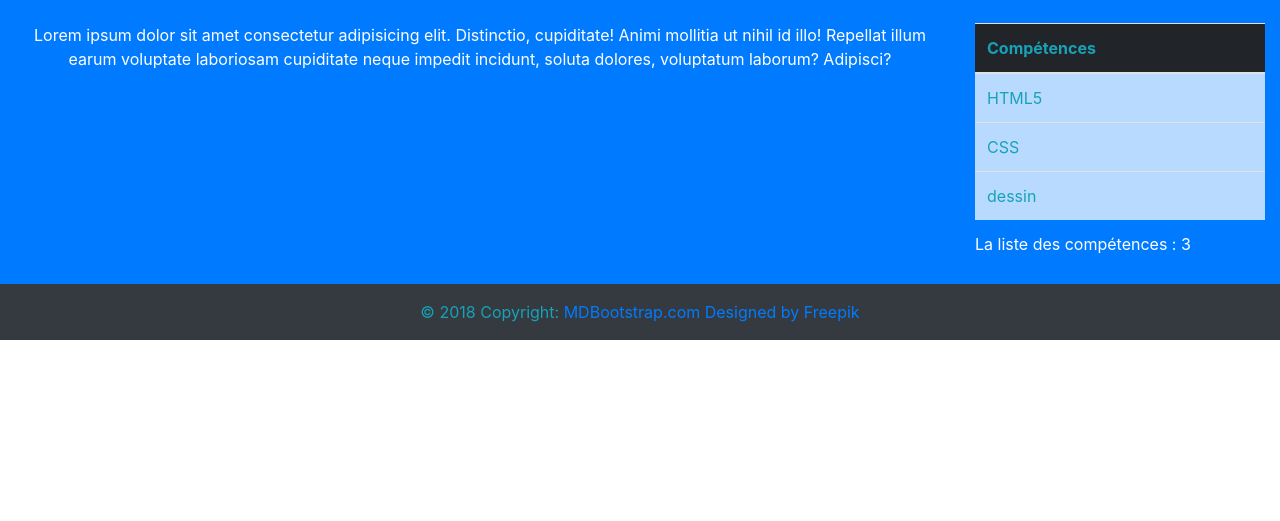
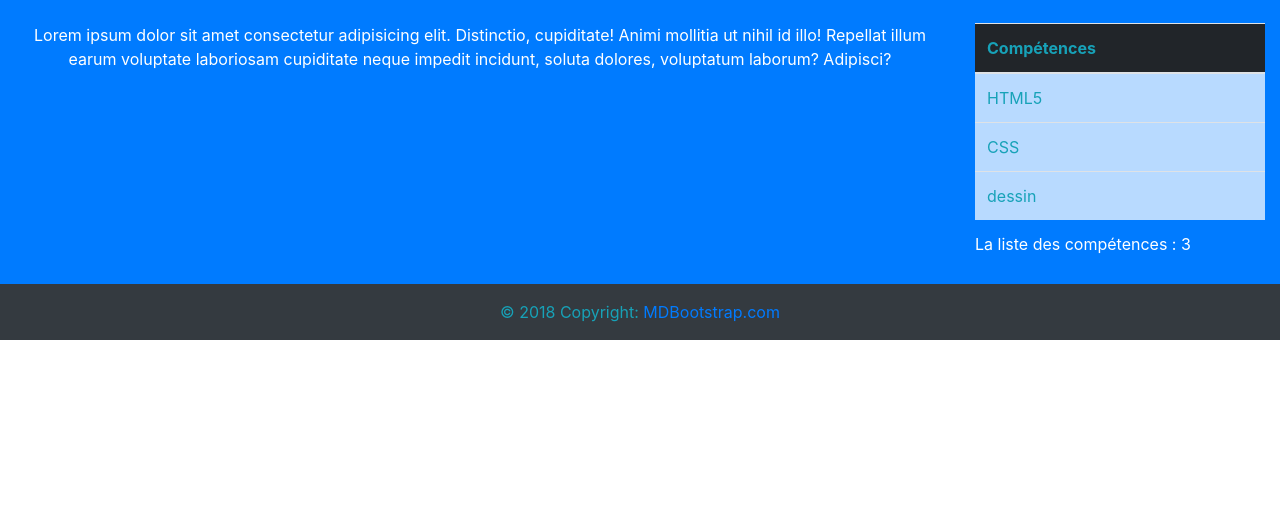
Before and after one commit to Fabgraph/site_portfolio, a PHP site: page /index.php in a window 1280 px wide. Shown: the part 657-1178 px from the top of the page. Run offline with PHP 8.4, Linux system fonts and the light colour scheme; a user stored in the database is signed in; data comes from the database, SQL or seed files in the repository.

Commit message:
commit13
c13

```diff
--- a/admin/inc/footer.php
+++ b/admin/inc/footer.php
@@ -5,7 +5,6 @@
   <!-- Copyright -->
   <div class="footer-copyright text-center py-3 text-info">© 2018 Copyright:
     <a href="https://mdbootstrap.com/bootstrap-tutorial/" class="text-primary"> MDBootstrap.com</a>
-    <a href="https://fr.freepik.com/vecteurs-libre/abstrait-avec-des-points-et-des-lignes_2348138.htm">Designed by Freepik</a>
   </div>
   <!-- Copyright -->
 
```
Also changed, not shown: admin/img/fond6.jpg (added).
